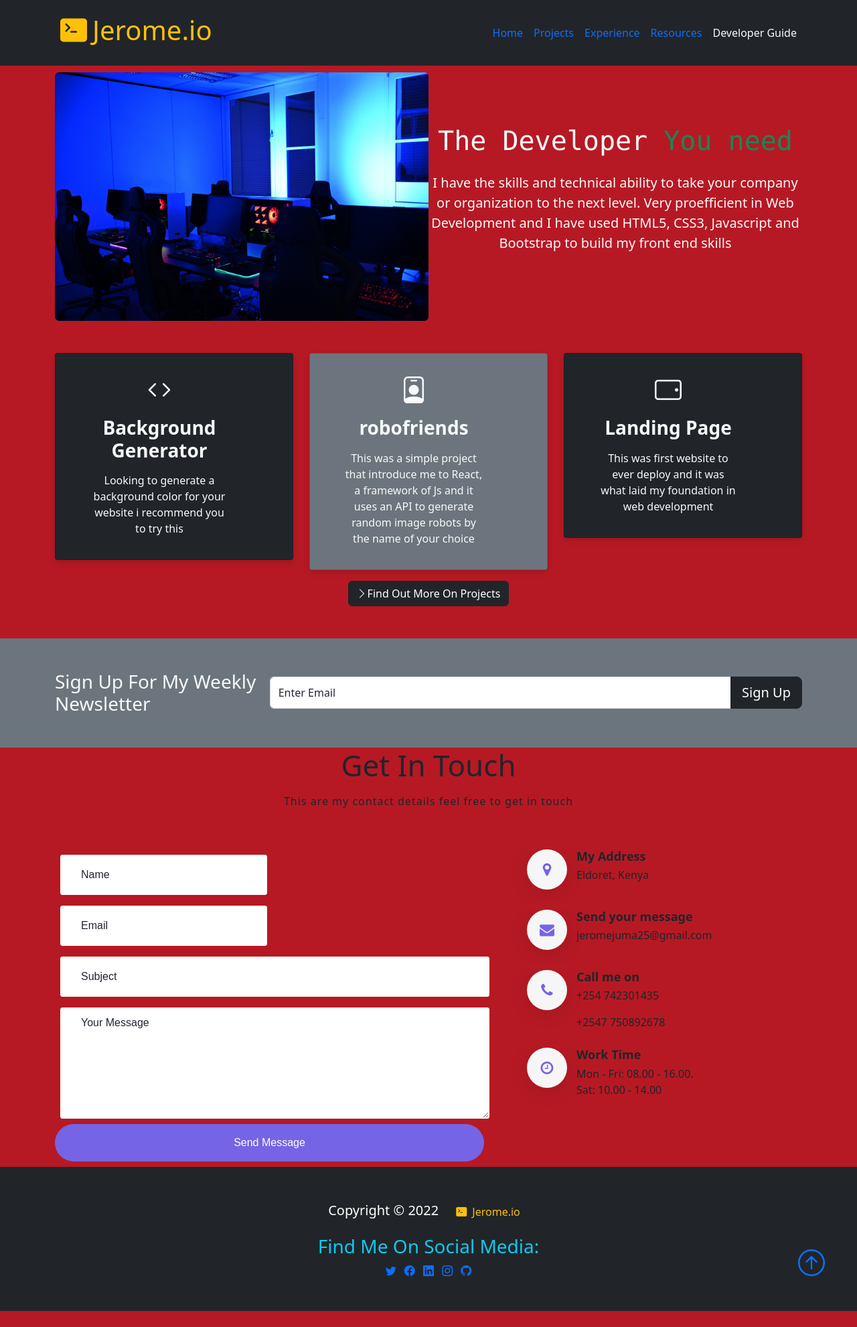
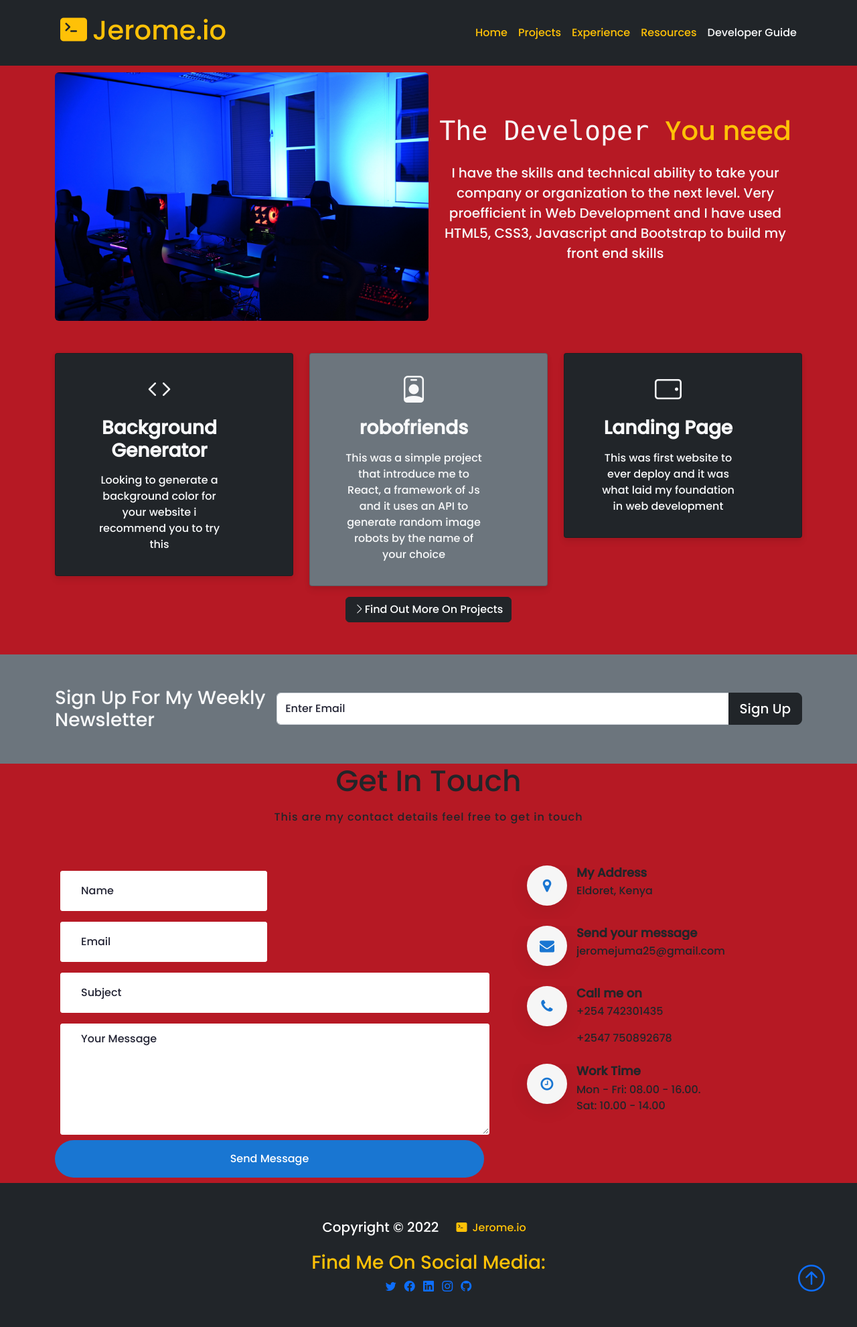
Before and after one commit to Quingsley/urban-rotary-phone, a plain HTML site: page index.html in a window 1280 px wide. Shown: the whole page at 67% size. Before the commit the page ends 1957 px from the top, so only its background shows below. Drawn offline with nearby package versions, Linux system fonts and the light colour scheme.

Commit message:
modifications..

```diff
--- a/index.html
+++ b/index.html
@@ -26,17 +26,17 @@
 
             <ul class="collapse navbar-collapse ms-auto navbar-nav justify-content-end" id="navmenu">
                 <li class="nav-item">
-                    <a class="nav-link active text-primary" aria-current="page" href="./index.html">Home</a
+                    <a class="nav-link active text-warning" aria-current="page" href="./index.html">Home</a
             >
           </li>
           <li class="nav-item">
-            <a class="nav-link text-primary" href="./projects.html">Projects</a>
+            <a class="nav-link text-warning" href="./projects.html">Projects</a>
                 </li>
                 <li class="nav-item">
-                    <a class="nav-link text-primary" href="./experience.html">Experience</a>
+                    <a class="nav-link text-warning" href="./experience.html">Experience</a>
                 </li>
                 <li class="nav-item">
-                    <a class="nav-link text-primary" href="./resources.html">Resources</a>
+                    <a class="nav-link text-warning" href="./resources.html">Resources</a>
                 </li>
                 <li class="nav-item">
                     <a class="nav-link  text-light" href="./developerguide.html">Developer Guide</a>
@@ -54,7 +54,7 @@
           " alt="" />
                 <div>
                     <h1 class="font-monospace placeholder-glow">
-                        The Developer <span class="text-success">You need</span>
+                        The Developer <span class="text-warning">You need</span>
                     </h1>
                     <p class="lead my-4">
                         I have the skills and technical ability to take your company or organization to the next level. Very proefficient in Web Development and I have used HTML5, CSS3, Javascript and Bootstrap to build my front end skills
@@ -206,7 +206,7 @@
     <footer class="p-5 bg-dark text-white text-center position-relative">
         <div class="container">
             <p class="lead">Copyright &copy; 2022 <span><a href="./index.html" class="btn text-warning"><i class="bi bi-terminal-fill m-2"></i>Jerome.io</a> </span></p>
-            <h3 class="text-center text-info">Find Me On Social Media:</h3>
+            <h3 class="text-center text-warning">Find Me On Social Media:</h3>
 
             <a href="https://twitter.com/juma_jerome"><i class="bi bi-twitter text-primary mx-1"></i></bi-twitter></a>
             <a href="https://web.facebook.com/jerome.juma.1"><i class="bi bi-facebook text-primary mx-1"></i></bi-twitter></a>
--- a/style.css
+++ b/style.css
@@ -1,3 +1,10 @@
+@import url("https://fonts.googleapis.com/css2?family=Poppins:wght@500&display=swap");
+* {
+  margin: 0;
+  padding: 0;
+  box-sizing: border-box;
+  font-family: "poppins", sans-serif;
+}
 body {
   background-color: #b61924;
 }
@@ -88,7 +95,7 @@ body::before {
   -webkit-transition: all 0.3s ease 0s;
   -o-transition: all 0.3s ease 0s;
   transition: all 0.3s ease 0s;
-    background: #7564e5;
+  background: #1976d2;
   font-family: "poppins", sans-serif;
   cursor: pointer;
   width: 100%;
@@ -99,7 +106,6 @@ body::before {
   background: #232434;
   color: #fff;
 }
-
 
 /*START ADDRESS*/
 
@@ -117,7 +123,7 @@ body::before {
 
 .single_address i {
   background: #f6f6f6;
-    color: #7564e5;
+  color: #1976d2;
   border-radius: 30px;
   width: 60px;
   height: 60px;
@@ -135,7 +141,7 @@ body::before {
 }
 
 .single_address:hover i {
-    background: #7564e5;
+  background: #1976d2;
   color: #fff;
 }
 
@@ -179,7 +185,9 @@ body::before {
   border-radius: 4px;
   background: #fff;
   box-shadow: 0 6px 10px rgba(0, 0, 0, 0.08), 0 0 6px rgba(0, 0, 0, 0.05);
-    transition: 0.3s transform cubic-bezier(0.155, 1.105, 0.295, 1.12), 0.3s box-shadow, 0.3s -webkit-transform cubic-bezier(0.155, 1.105, 0.295, 1.12);
+  transition: 0.3s transform cubic-bezier(0.155, 1.105, 0.295, 1.12),
+    0.3s box-shadow,
+    0.3s -webkit-transform cubic-bezier(0.155, 1.105, 0.295, 1.12);
   padding: 14px 80px 18px 36px;
   cursor: pointer;
 }
@@ -227,7 +235,8 @@ body::before {
 }
 
 .bg-overlay {
-    background: linear-gradient(rgba(0, 0, 0, 0.7), rgba(0, 0, 0, 0.7)), url("img/unsplash.jpg");
+  background: linear-gradient(rgba(0, 0, 0, 0.7), rgba(0, 0, 0, 0.7)),
+    url("img/unsplash.jpg");
   background-repeat: no-repeat;
   background-size: cover;
   background-position: center;
@@ -275,11 +284,11 @@ body::before {
   float: left;
 }
 
-.rating>input {
+.rating > input {
   display: none;
 }
 
-.rating>label {
+.rating > label {
   position: relative;
   width: 19px;
   font-size: 25px;
@@ -287,22 +296,22 @@ body::before {
   cursor: pointer;
 }
 
-.rating>label::before {
+.rating > label::before {
   content: "\2605";
   position: absolute;
   opacity: 0;
 }
 
-.rating>label:hover:before,
-.rating>label:hover~label:before {
+.rating > label:hover:before,
+.rating > label:hover ~ label:before {
   opacity: 1 !important;
 }
 
-.rating>input:checked~label:before {
+.rating > input:checked ~ label:before {
   opacity: 1;
 }
 
-.rating:hover>input:checked~label:before {
+.rating:hover > input:checked ~ label:before {
   opacity: 0.4;
 }
 
```
Also changed, not shown: developerguide.html (+8 -15 lines), experience.html (+7 -7 lines), projects.html (+7 -7 lines), resources.html (+10 -12 lines). Lines whose indentation alone changed are shown as unchanged.
